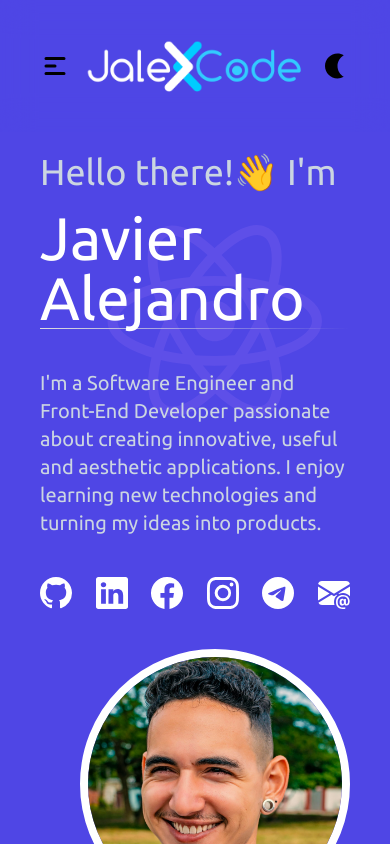
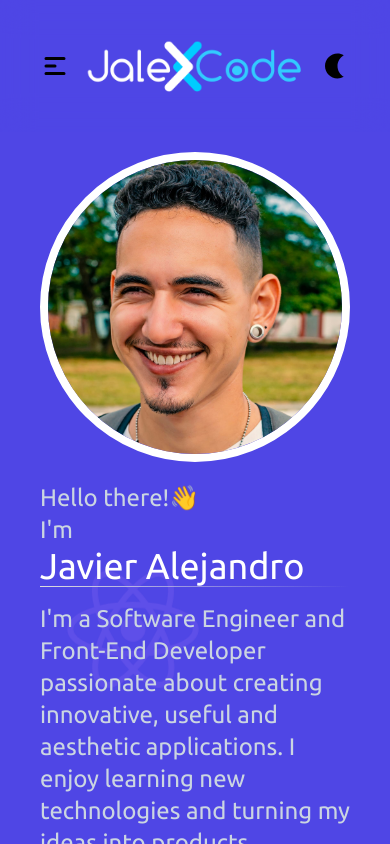
Before and after one commit to JalexCode/JalexCode.github.io, a React (Vite) app: page / in a window 390 px wide. Shown: the top 844 px of the page. Built offline with nearby package versions, Linux system fonts and the light colour scheme.

Commit message:
Working on Responsive design

```diff
--- a/src/components/Hero.tsx
+++ b/src/components/Hero.tsx
@@ -4,35 +4,38 @@ import SocialLinks from './SocialLinks';
 import { personalInfo } from '../data/personalInfo';
 const Hero = () => {
     return (
-        <section id="aboutme" className='bg-indigo-600 pt-28 pb-96 '>
-            <div className='flex justify-around items-center p-10 space-x-10 lg:flex-row ssm:flex-col ssm:space-y-10 text-white animate-moveUp'>
+        <section id="aboutme" className='bg-indigo-600 lg:pt-48 ssm:pt-28 pb-96 '>
+            <div className='flex justify-around items-center px-10 ssm:pt-10 lg:space-x-10 lg:flex-row ssm:flex-col-reverse text-white animate-moveUp'>
                 {/* About Me */}
-                <div className='w-1/2 ssm:w-fit'>
-                    <div className='absolute z-0'>
-                        <Lottie
-                            loop={false}
-                            autoplay={true}
-                            animationData={reactAnimation}
-                            className='opacity-20'
-                        />
-                    </div>
-
+                <div className='w-1/2 ssm:w-fit ssm:items-center ssm:justify-center z-10'>
+                    {/* About me && Social Links */}
                     <div className='relative z-1'>
-                        <p className='text-4xl text-slate-300 mb-4'>Hello there!👋 I'm </p>
-                        <h1 className='text-white text-6xl'>{personalInfo.name}</h1>
+                        <div className='flex lg:flex-row ssm:flex-col lg:text-5xl ssm:text-2xl text-slate-300'>
+                            <p className=''>Hello there!👋 </p>
+                            <p>I'm</p>
+                        </div>
+                        <h1 className='text-white lg:text-7xl ssm:text-4xl'>{personalInfo.name}</h1>
                         <hr />
-                        <p className='text-xl mt-10 text-slate-300 font-sans'>
+                        <p className='text-2xl lg:mt-10 ssm:mt-4 text-slate-300'>
                             {personalInfo.aboutMe}
                         </p>
-                        <div className='mt-10 '>
+                        <div className='mt-10'>
                             <SocialLinks />
                         </div>
                     </div>
-
+                </div>
+                {/* Lottie Animation */}
+                <div className='absolute z-0' style={{ top: '75%', left: '45%', transform: 'translate(-70%, -50%)' }}>
+                    <Lottie
+                        loop={false}
+                        autoplay={true}
+                        animationData={reactAnimation}
+                        className='opacity-20'
+                    />
                 </div>
                 {/* My picture */}
-                <div className='w-1/2 items-center ssm:w-fit'>
-                    <img src={personalInfo.heroPic} alt='JalexCode Picture' width={250} height={250} className='rounded-full w-full border-8 border-white transition-opacity duration-500' />
+                <div className='w-1/2 ssm:w-full justify-center items-center lg:mb-0 ssm:mb-5 z-40'>
+                    <img src={personalInfo.heroPic} loading='lazy' alt='JalexCode Picture' width={250} height={250} className='rounded-full w-full border-8 border-white' />
                 </div>
             </div>
         </section>
```
